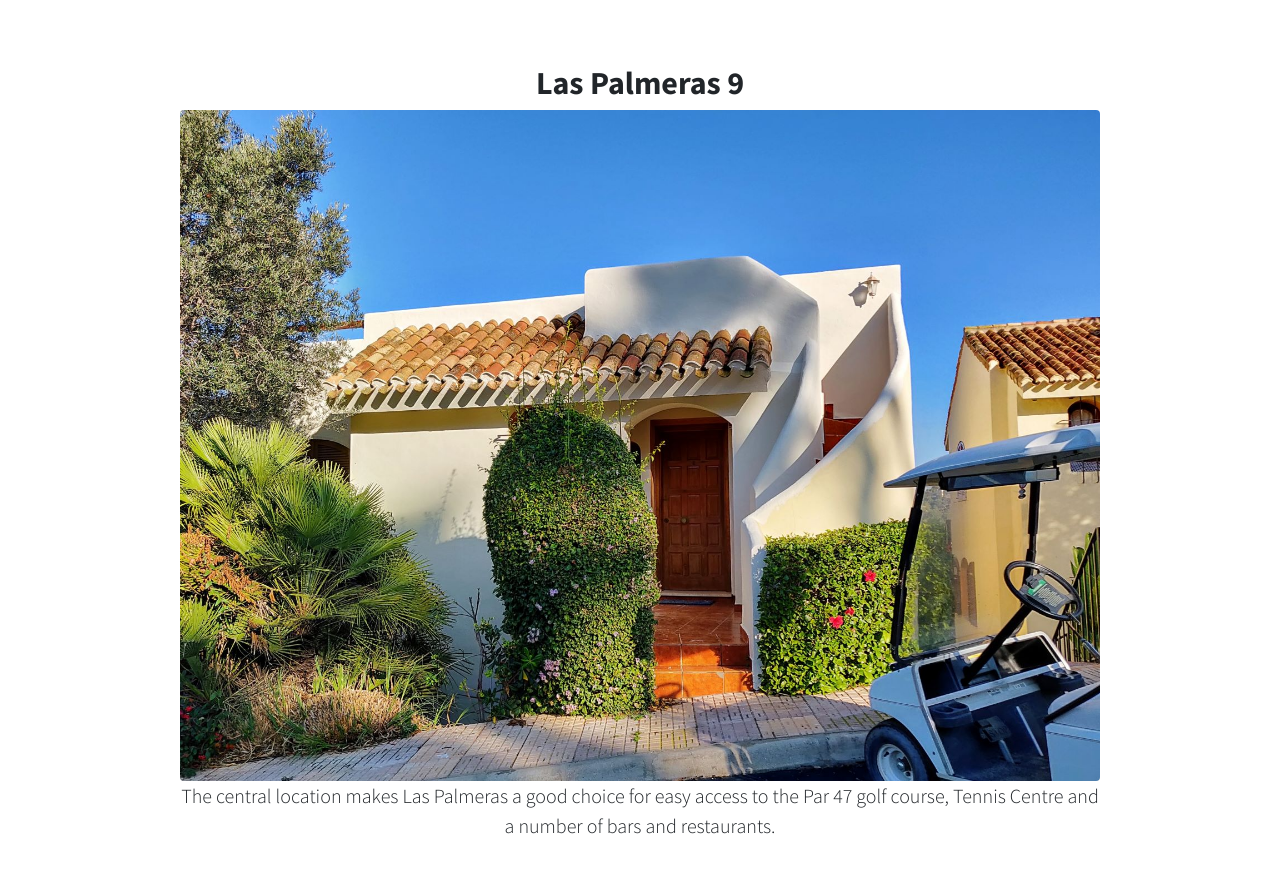
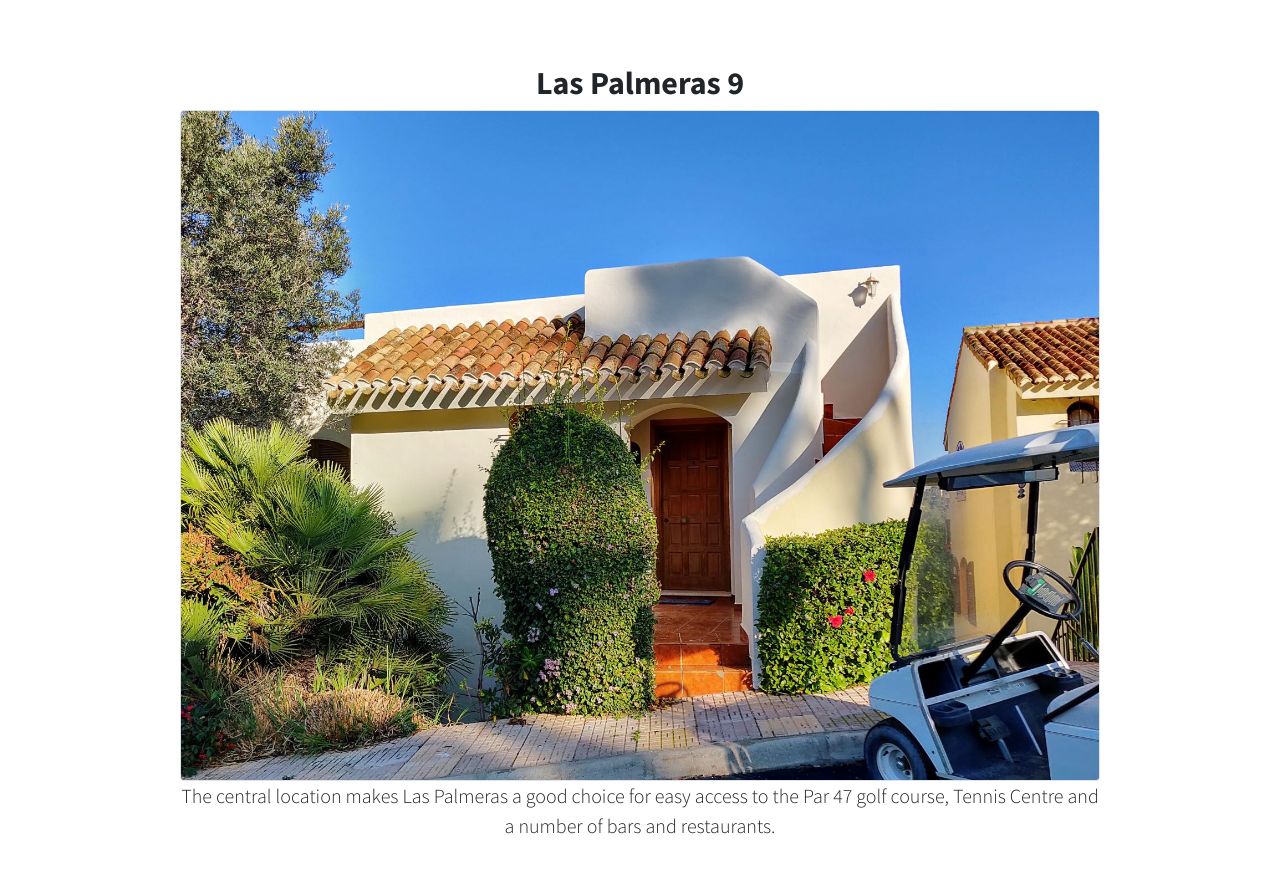
Before and after one commit to richsteer/richsteer.github.io, a Jekyll site: the page built from index.html, in a window 1280 px wide. Shown: the part 1942-2812 px from the top of the page. Built offline with Jekyll 4.4.1, drawn with Linux system fonts in a browser that asks for light colours.

Commit message:
Update index.html

```diff
--- a/index.html
+++ b/index.html
@@ -27,7 +27,7 @@
 
         <div class="row mx-auto">
             <p class="lead mb-5 col-lg-6">
-                <img src="assets/img/la-manga-club-aerial.jpg" class="rounded border">
+                <img src="assets/img/la-manga-club-aerial.jpg" class="rounded border img-fluid">
             </p>
             <p class="lead mb-5 col-lg-6">
                 La Manga Club, is an award winning resort on the South coast of Spain. It has <a href="https://lamangaclub.com/en/sports/golf" class="link-primary" target="_blank">3 golf courses</a>, <a href="https://lamangaclub.com/en/sports/tennis" class="link-primary" target="_blank">28 tennis courts</a>, football and cricket centers (where professional teams train). There's also a five star hotel and over 15 resturants and bars catering for all tastes.
@@ -47,7 +47,7 @@
                 <div class="col-lg-10 mx-auto">
                     <h2>Las Palmeras 9</h2>
 
-                    <img src="assets/img/la-manga-club-villa-las-palmeras-9.jpg" class="rounded img-fluid">
+                    <img src="assets/img/la-manga-club-villa-las-palmeras-9.jpg" class="rounded border img-fluid">
 
                     <p class="lead mb-5">
                         The central location makes Las Palmeras a good choice for easy access to the  Par 47 golf course, Tennis Centre and a number of bars and restaurants.
```
